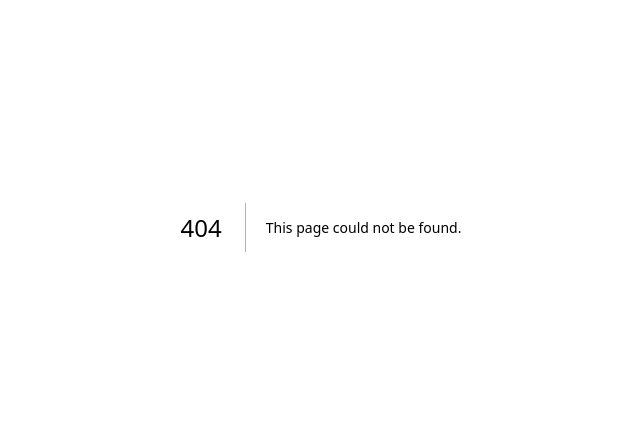
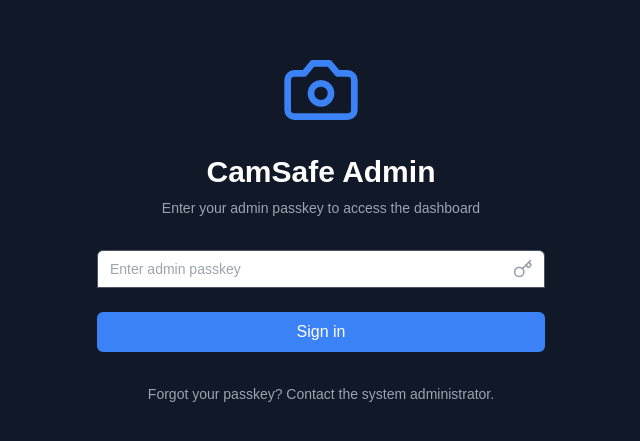
Before and after one commit to akshatarora130/secureEye, a Next.js app in the folder secure-eye-admin/: page /login in a window 1280 px wide. Before the commit this address had no page. Shown: the part 173-614 px from the top of the page, without its empty margins (319-959 px from the left). Built offline with nearby package versions, Linux system fonts and the light colour scheme.

Commit message:
add-admin--login-page

```diff
--- /dev/null
+++ b/secure-eye-admin/src/app/login/page.tsx
@@ -0,0 +1,99 @@
+import React, { useState } from 'react'
+import { Camera, Key, AlertCircle } from 'lucide-react'
+
+const Input: React.FC<React.InputHTMLAttributes<HTMLInputElement>> = (props) => {
+  return (
+    <input
+      className="w-full px-4 py-2 bg-gray-700 border border-gray-600 rounded-md text-white placeholder-gray-400 focus:outline-none focus:ring-2 focus:ring-blue-500 focus:border-transparent"
+      {...props}
+    />
+  )
+}
+
+const Button: React.FC<React.ButtonHTMLAttributes<HTMLButtonElement>> = ({
+  children,
+  className = '',
+  ...props
+}) => {
+  return (
+    <button
+      className={`w-full px-4 py-2 bg-blue-500 text-white rounded-md font-medium hover:bg-blue-600 focus:outline-none focus:ring-2 focus:ring-blue-500 focus:ring-offset-2 focus:ring-offset-gray-800 ${className}`}
+      {...props}
+    >
+      {children}
+    </button>
+  )
+}
+
+export default function AdminLoginComponent() {
+  const [passkey, setPasskey] = useState('')
+  const [error, setError] = useState('')
+
+  const handleSubmit = (e: React.FormEvent) => {
+    e.preventDefault()
+    // In a real application, you would validate the passkey here
+    if (passkey === 'admin123') {
+      // Successful login logic
+      console.log('Login successful')
+      setError('')
+    } else {
+      setError('Invalid passkey. Please try again.')
+    }
+  }
+
+  return (
+    <div className="min-h-screen bg-gray-900 flex flex-col justify-center items-center px-4">
+      <div className="max-w-md w-full space-y-8">
+        <div>
+          <div className="flex justify-center">
+            <Camera className="h-20 w-20 text-blue-500" />
+          </div>
+          <h2 className="mt-6 text-center text-3xl font-extrabold text-white">
+            CamSafe Admin
+          </h2>
+          <p className="mt-2 text-center text-sm text-gray-400">
+            Enter your admin passkey to access the dashboard
+          </p>
+        </div>
+        <form className="mt-8 space-y-6" onSubmit={handleSubmit}>
+          <div className="rounded-md shadow-sm -space-y-px">
+            <div className="relative">
+              <label htmlFor="passkey" className="sr-only">
+                Passkey
+              </label>
+              <Input
+                id="passkey"
+                name="passkey"
+                type="password"
+                required
+                className="appearance-none rounded-none relative block w-full px-3 py-2 border border-gray-600 placeholder-gray-400 text-white rounded-t-md focus:outline-none focus:ring-blue-500 focus:border-blue-500 focus:z-10 sm:text-sm"
+                placeholder="Enter admin passkey"
+                value={passkey}
+                onChange={(e) => setPasskey(e.target.value)}
+              />
+              <div className="absolute inset-y-0 right-0 pr-3 flex items-center text-gray-400">
+                <Key className="h-5 w-5" />
+              </div>
+            </div>
+          </div>
+
+          {error && (
+            <div className="flex items-center text-red-500 text-sm">
+              <AlertCircle className="h-5 w-5 mr-2" />
+              {error}
+            </div>
+          )}
+
+          <div>
+            <Button type="submit">
+              Sign in
+            </Button>
+          </div>
+        </form>
+        <div className="text-center text-sm text-gray-400">
+          Forgot your passkey? Contact the system administrator.
+        </div>
+      </div>
+    </div>
+  )
+}
```
Also changed, not shown: 1 other file (tests, documents, lock files or other folders).
